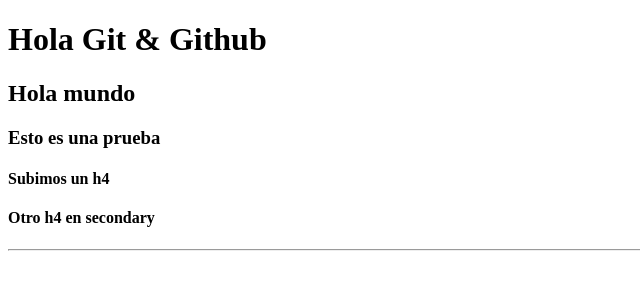
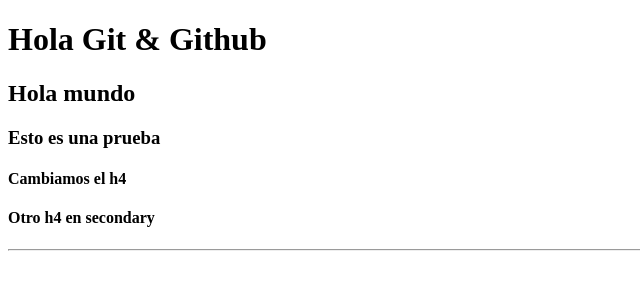
Before and after one commit to Florscida/CLASE-REPOSITORIO, a plain HTML site: page index.html in a window 1280 px wide. Shown: the full height of the page, 0-640 px from the left. Drawn offline with Linux system fonts and the light colour scheme.

Commit message:
[FEATURE] Modificamos el H4

```diff
--- a/index.html
+++ b/index.html
@@ -10,7 +10,7 @@
     <h1>Hola Git & Github</h1>
     <h2>Hola mundo</h2>
     <h3>Esto es una prueba</h3>
-    <h4>Subimos un h4</h4>
+    <h4>Cambiamos el h4</h4>
     <h4>Otro h4 en secondary</h4>
     <hr>
 </body>
```
